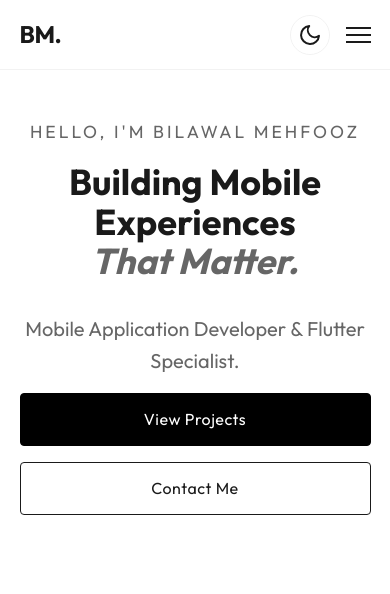
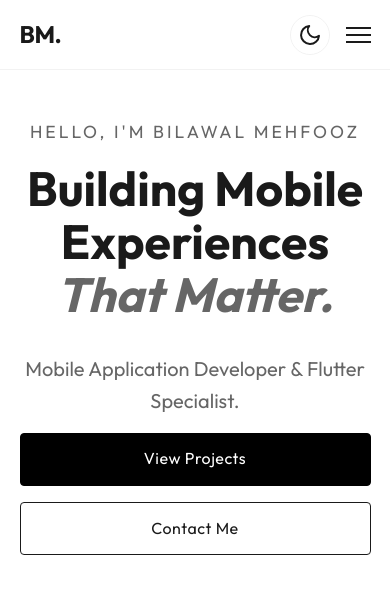
Before and after one commit to Bilawal-Mehfooz-Malik/portfolio-web, a plain HTML site: page index.html in a window 390 px wide. Drawn offline with Linux system fonts and the light colour scheme.

Commit message:
updated h1 font size

```diff
--- a/src/style.css
+++ b/src/style.css
@@ -353,8 +353,8 @@ body {
 }
 
 .hero-content h1 {
-  font-size: clamp(2.25rem, 5vw + 1rem, 4.5rem);
-  /* Increased min size to 2.25rem per user request */
+  font-size: clamp(3rem, 5vw + 1rem, 4.5rem);
+  /* Increased min size to 3rem (48px) per user request */
   line-height: 1.1;
   margin-bottom: 1.5rem;
   font-weight: 700;
```
